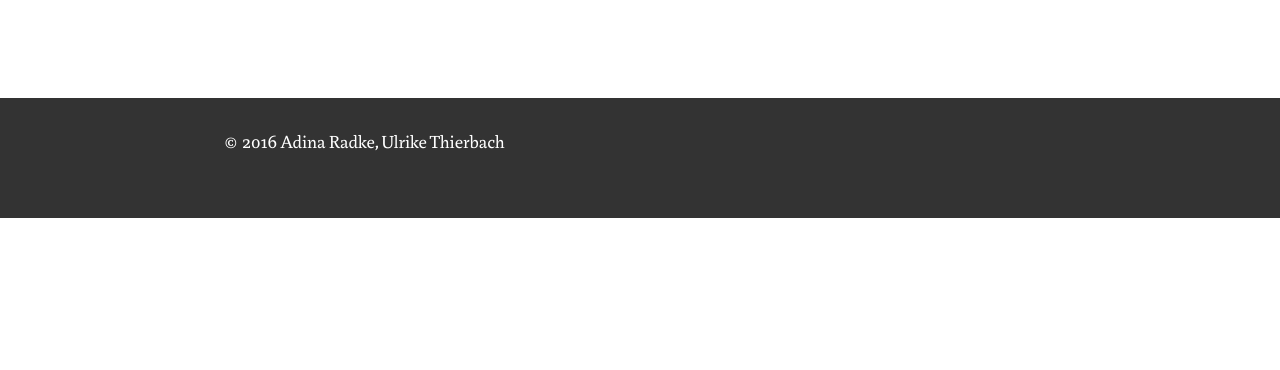
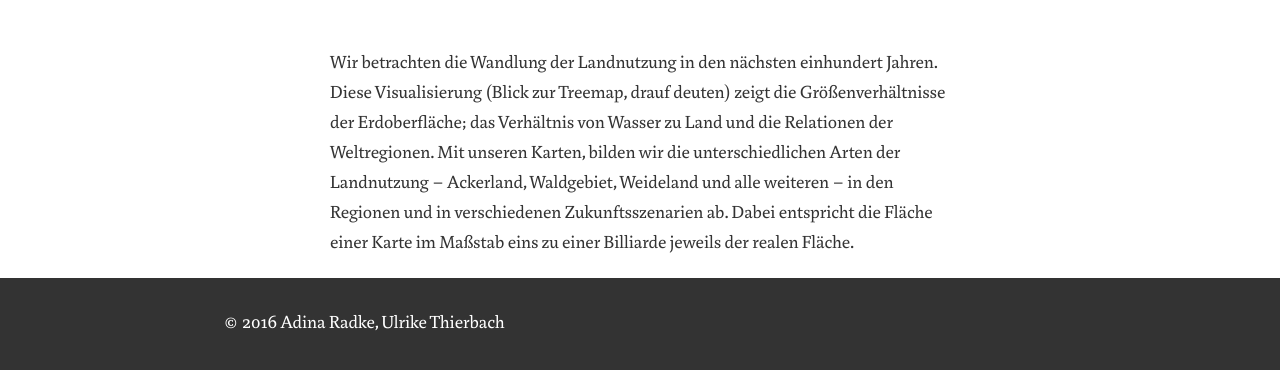
Before and after one commit to landcover/possiblefutures, a plain HTML site: page index.html in a window 1280 px wide. Shown: the part 502-872 px from the top of the page. Before the commit the page ends 800 px from the top, so only its background shows below. Drawn offline with Linux system fonts and the light colour scheme.

Commit message:
Update index.html

```diff
--- a/index.html
+++ b/index.html
@@ -31,7 +31,6 @@
           </div> <!-- /row -->
         </div> <!-- /col -->
       </div> <!-- /grid -->
-    </div> <!-- /overlay -->
   </header>
 
   <main class="grid">
@@ -40,8 +39,11 @@
     <div class="col col--8 col--offset2">
       <h2 class="first">
       </h2>
-      <p>
+      <p>Wir betrachten die Wandlung der Landnutzung in den nächsten einhundert Jahren.
+         Diese Visualisierung (Blick zur Treemap, drauf deuten) zeigt die Größenverhältnisse der Erdoberfläche; das Verhältnis von Wasser zu Land und die Relationen der Weltregionen.
 
+Mit unseren Karten, bilden wir die unterschiedlichen Arten der Landnutzung – Ackerland, Waldgebiet, Weideland und alle weiteren – in den Regionen und in verschiedenen Zukunftsszenarien ab.
+Dabei entspricht die Fläche einer Karte im Maßstab eins zu einer Billiarde jeweils der realen Fläche.
       </p>
     </div><!-- /col -->
   </div><!-- /row -->
```
